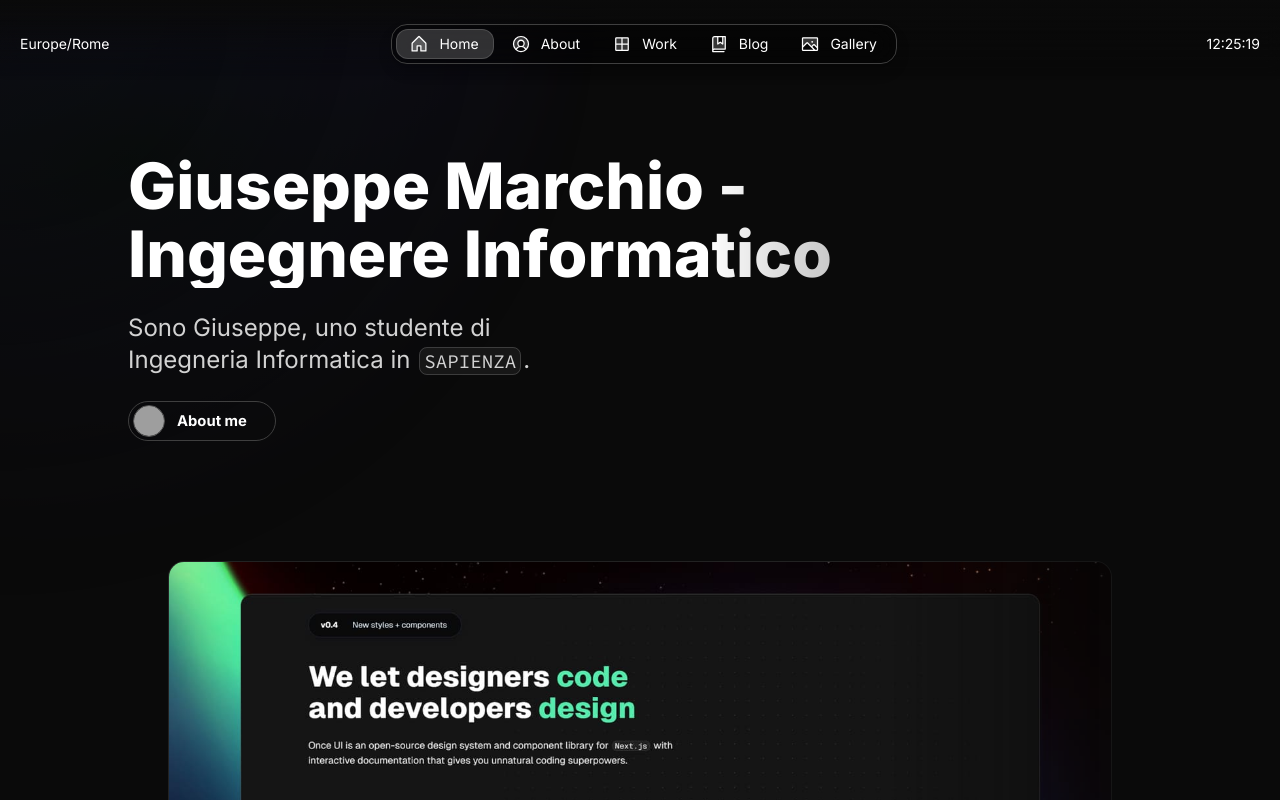
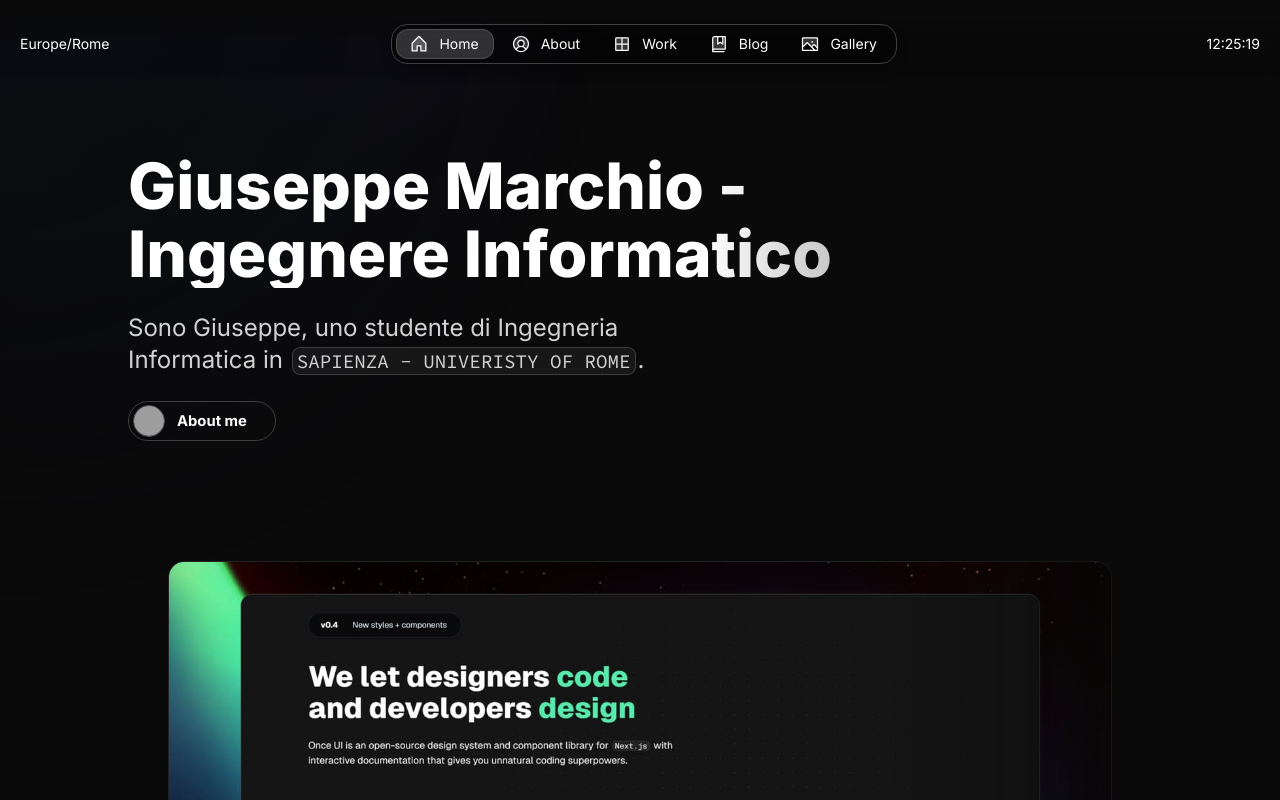
Before and after one commit to giuxeppe/marchiogiuseppe, a Next.js app: page /en in a window 1280 px wide. Shown: the top 800 px of the page. Built offline with nearby package versions, Linux system fonts and the light colour scheme; grey boxes are pictures that could not be loaded.

Commit message:
breve push

```diff
--- a/src/app/resources/content.js
+++ b/src/app/resources/content.js
@@ -47,13 +47,14 @@ const home = {
     label: 'Home',
     title: `${person.name}'s Portfolio`,
     description: `Il mio sito web Portfolio che mostra il mio lavoro da ${person.role}`,
+    avatar: {display: true},
     headline: <>{person.name} - {person.role}</>,
-    subline: <>Sono Giuseppe, uno studente di Ingegneria Informatica in <InlineCode>SAPIENZA</InlineCode>.</>
+    subline: <>Sono Giuseppe, uno studente di Ingegneria Informatica in <InlineCode>SAPIENZA - UNIVERISTY OF ROME</InlineCode>.</>
 }
 
 const about = {
     label: 'About',
-    title: 'About me',
+    title: `${person.name} - About me`,
     description: `Meet ${person.name}, ${person.role} from ${person.location}`,
     tableOfContent: {
         display: true,
@@ -68,7 +69,7 @@ const about = {
     },
     intro: {
         display: true,
-        title: 'Introduction',
+        title: 'Introduzione',
         description: <>Sono uno studente di Ingegneria Informatica con la passione della tecnologia, del web e del mondo IT. Ho sviluppato diversi progetti scritti in linguaggi moderni.</>
     },
     work: {
@@ -91,16 +92,6 @@ const about = {
                         height: 9
                     }
                 ]
-            },
-            {
-                company: '',
-                timeframe: 'XXXX - XXXX',
-                role: 'XXXX Designer',
-                achievements: [
-                    <>Developed a design system that unified the brand across multiple platforms, improving design consistency by 40%.</>,
-                    <>Led a cross-functional team to launch a new product line, contributing to a 15% increase in overall company revenue.</>
-                ],
-                images: [ ]
             }
         ]
     },
```
